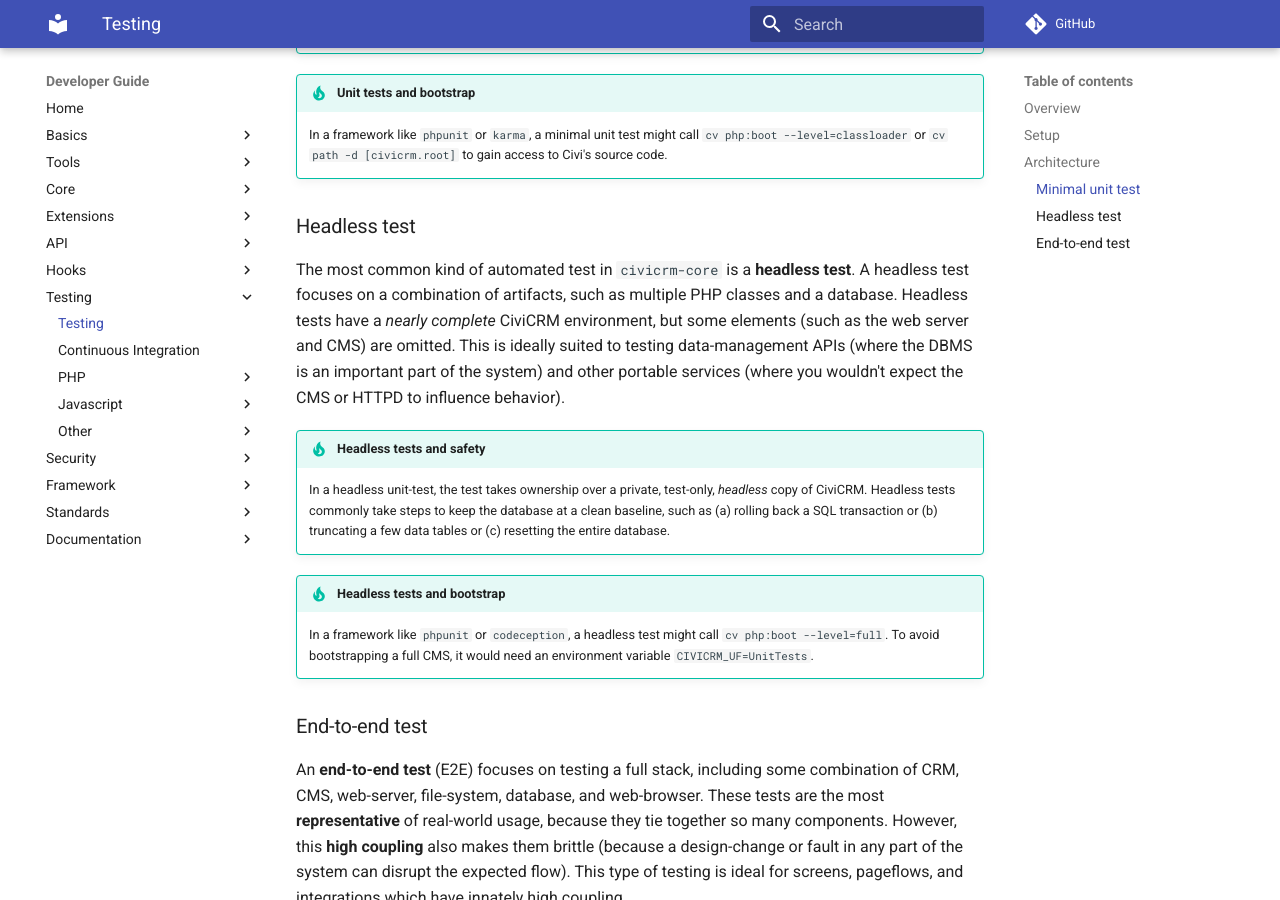
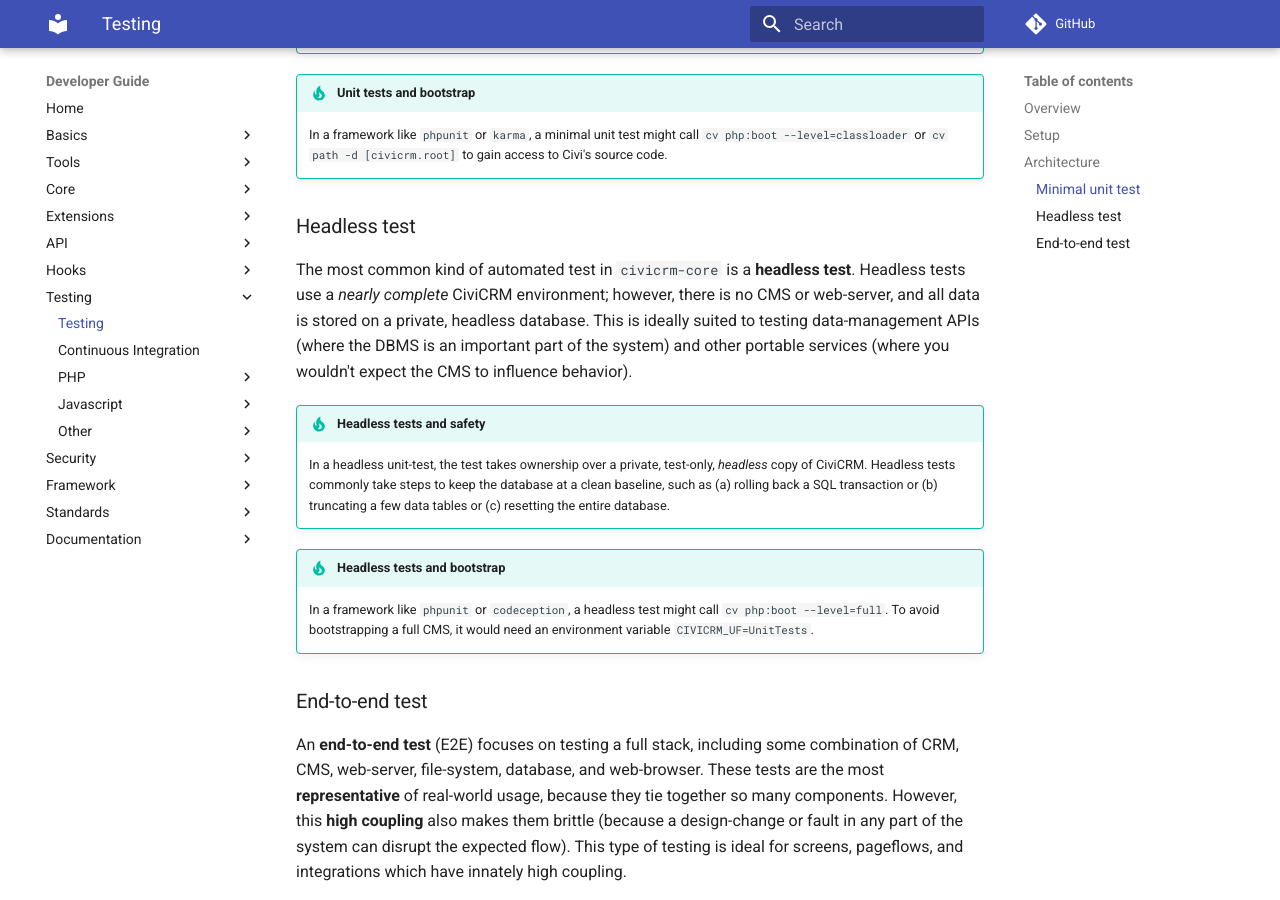
Before and after one commit to civicrm/civicrm-dev-docs, an MkDocs documentation site: the page built from docs/testing/index.md, in a window 1280 px wide and 900 px high, scrolled down 2462 px. Built offline with MkDocs 1.6.1 and Material for MkDocs 9.7.7, drawn with Linux system fonts in a browser that asks for light colours; comment, search, counter and statistics services are not loaded; old or Windows-style settings are respelled for this version of MkDocs.

Commit message:
testing/index.md - Use fewer words

```diff
--- a/docs/testing/index.md
+++ b/docs/testing/index.md
@@ -149,10 +149,9 @@
 
 ### Headless test {:#headless}
 
-The most common kind of automated test in `civicrm-core` is a **headless test**.  A headless test focuses on a combination of artifacts, such as
-multiple PHP classes and a database.  Headless tests have a *nearly complete* CiviCRM environment, but some elements (such as the web server and CMS)
-are omitted.  This is ideally suited to testing data-management APIs (where the DBMS is an important part of the system) and other portable services
-(where you wouldn't expect the CMS or HTTPD to influence behavior).
+The most common kind of automated test in `civicrm-core` is a **headless test**.  Headless tests use a *nearly complete* CiviCRM environment;
+however, there is no CMS or web-server, and all data is stored on a private, headless database.  This is ideally suited to testing data-management
+APIs (where the DBMS is an important part of the system) and other portable services (where you wouldn't expect the CMS to influence behavior).
 
 !!! tip "Headless tests and safety"
 
```
